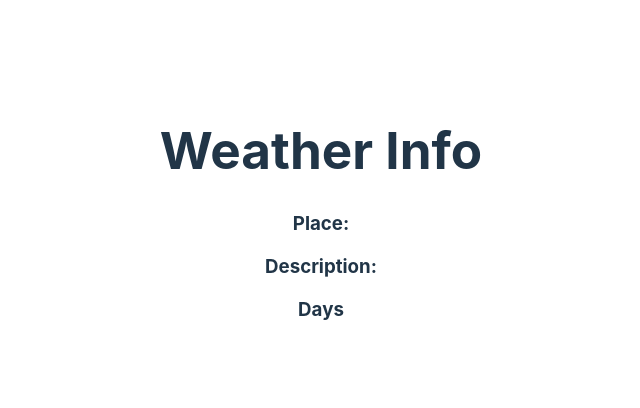
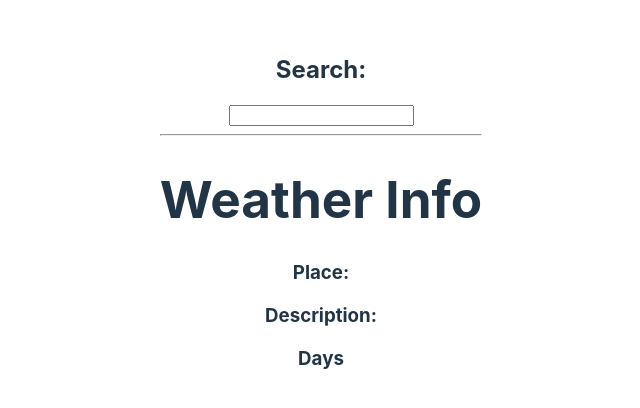
Before and after one commit to KickButtowski80/weather-forecast-predictor, a Vue app in the folder client/: page / in a window 1280 px wide. Shown: the part 186-594 px from the top of the page, without its empty margins (319-959 px from the left). Built offline with nearby package versions, Linux system fonts and the light colour scheme.

Commit message:
add SearchBox cmp

```diff
--- a/client/src/App.vue
+++ b/client/src/App.vue
@@ -1,14 +1,18 @@
 <template>
   <main>
+    <search-box></search-box>
+    <hr>
     <weather-info></weather-info>
   </main>
 </template>
 
 <script>
 import WeatherInfo from "./components/WeatherInfo.vue";
+import SearchBox from "./components/SearchBox.vue";
 export default {
   components: {
     WeatherInfo,
+    SearchBox,
   },
 };
 </script>
--- /dev/null
+++ b/client/src/components/SearchBox.vue
@@ -0,0 +1,16 @@
+<template>
+  <div>
+    <h2>Search:</h2>
+    <input type="text" name="" id="">
+  </div>
+</template>
+
+<script>
+export default {
+
+}
+</script>
+
+<style>
+
+</style>
```
